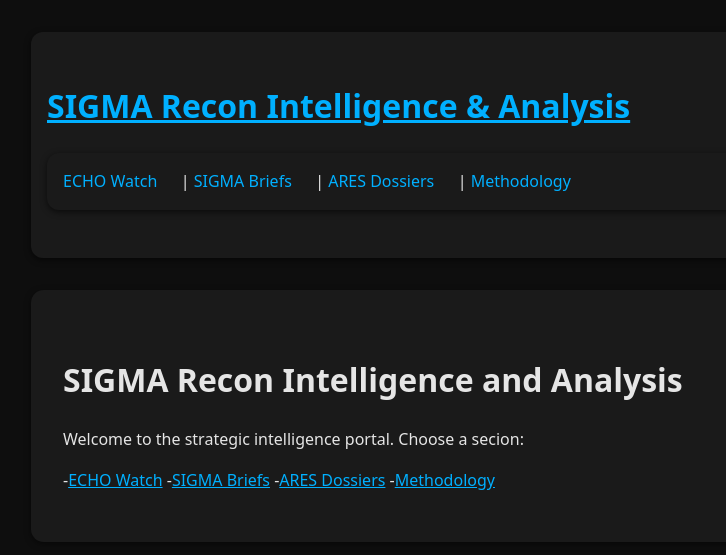
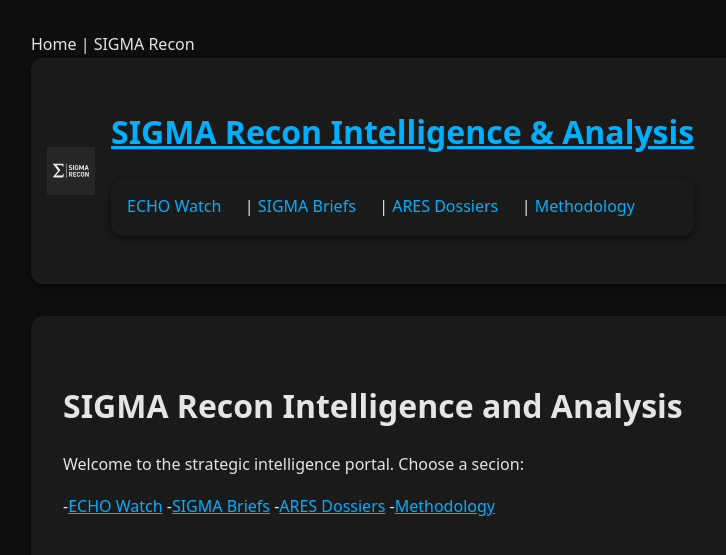
Before and after one commit to Monster52/SIGMA_Recon, a Jekyll site: the page built from index.md, in a window 1280 px wide. Shown: the top 555 px of the page, without its empty margins (159-885 px from the left). Built offline with Jekyll 4.4.1, drawn with Linux system fonts in a browser that asks for light colours.

Commit message:
Add Logo

```diff
--- a/_layouts/default.html
+++ b/_layouts/default.html
@@ -2,12 +2,15 @@
 <html>
 <head>
 	<meta charset="utf-8">
+	<link rel="icon" type="image/x-icon" href="{{ site.baseurl }}/sigma_recon_icon.ico"
 	<title>{{ page.title }} | SIGMA Recon</title>
 	<link rel="stylesheet" href="{{ site.baseurl }}/style.css">
 	{% seo %}
 </head>
 <body>
-	<header>
+	<header style="display: flex; align-items: center; gap: 1rem;">
+		<img src="{{ site.baseurl }}/sigma_recon_192.png" alt="SIGMA Recon Logo" style="height: 48px; width: auto; ">
+		<div>
 			<h1><a href="{{ site.baseurl }}/">SIGMA Recon Intelligence & Analysis</a></h1>
 			<nav>
 				<a href="{{ site.baseurl }}/echo/">ECHO Watch</a> |
@@ -15,6 +18,7 @@
 				<a href="{{ site.baseurl }}/ares/">ARES Dossiers</a> |
 				<a href="{{ site.baseurl }}/about/">Methodology</a>
 			</nav>
+		</div>
 	</header>
 	<main>{{ content }}</main>
 </body>
```
Also changed, not shown: sigma_recon_192.png (added), sigma_recon_512.png (added), sigma_recon_icon.ico (added). Lines whose indentation alone changed are shown as unchanged.
